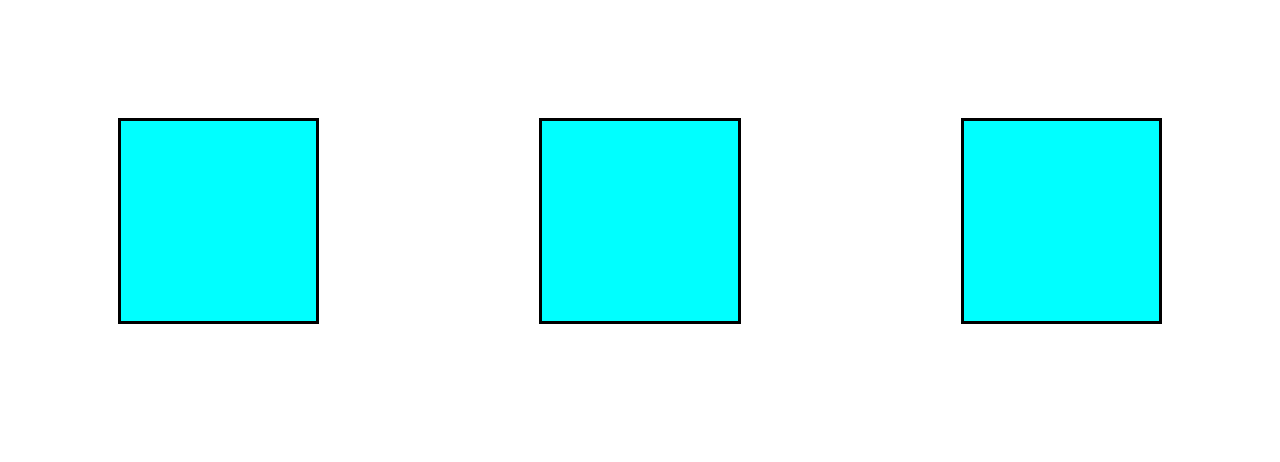
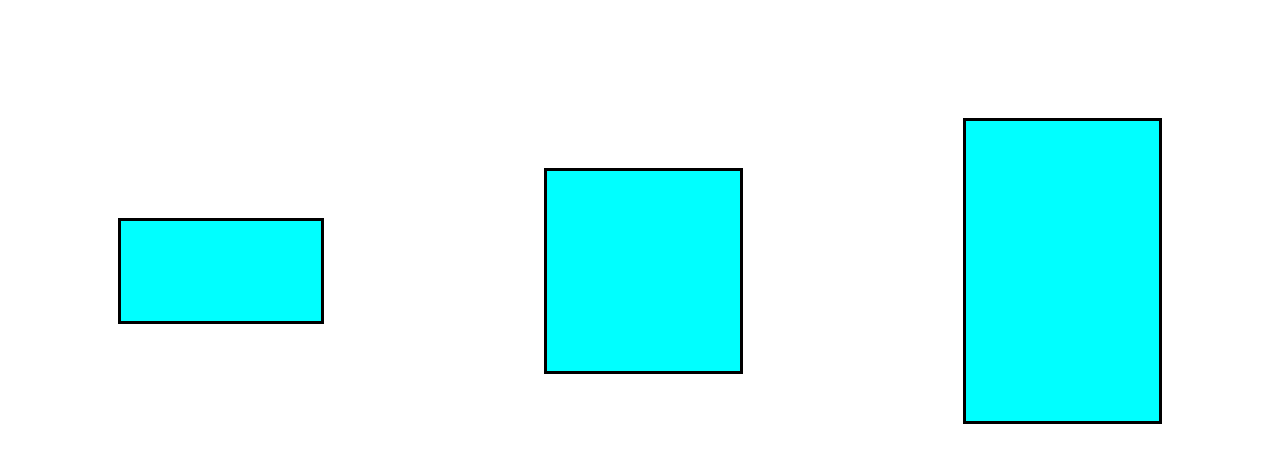
Before and after one commit to Tameikat92/First-Day-GC-Practice, a plain HTML site: page Intro to flexbox/index.html in a window 1280 px wide. Drawn offline with Linux system fonts and the light colour scheme.

Commit message:
flex grow

```diff
--- a/Intro to flexbox/styles.css
+++ b/Intro to flexbox/styles.css
@@ -1,6 +1,8 @@
 .flexbox-container{
-    display: flex; /* makes side by side*/
-
+    display: flex; /* makes side by side. Column stacks them*/
+    justify-content: space-evenly;
+    /*align-items: flex-end;*/
+    align-items: center;
 }
 
 .flexbox-item{
@@ -11,14 +13,17 @@
 }
 .item1{
     min-height: 100px;
+    flex-shrink: 0; /* if set to 0, no matter what a screen does it wont shrink"*/
 
 }
 
 .item2{
     min-height: 200px;
+    flex-grow: 1 ;
 
 }
 .item3{
-    min-height: 100px;
+    min-height: 300px;
+    flex-grow: 2;
 
 }
```
